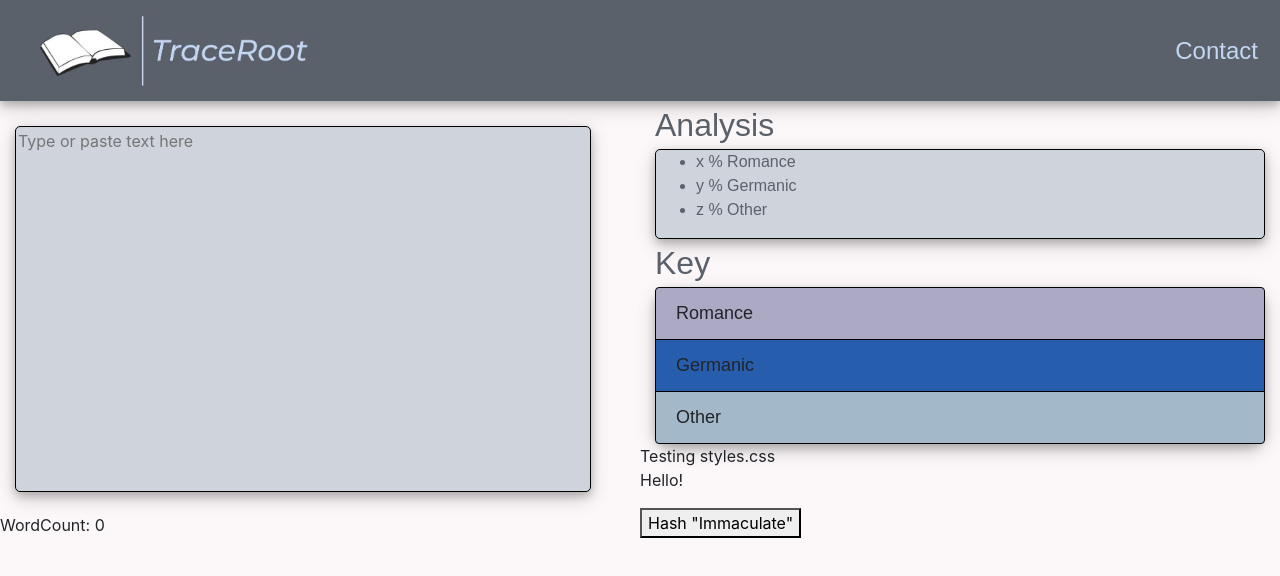
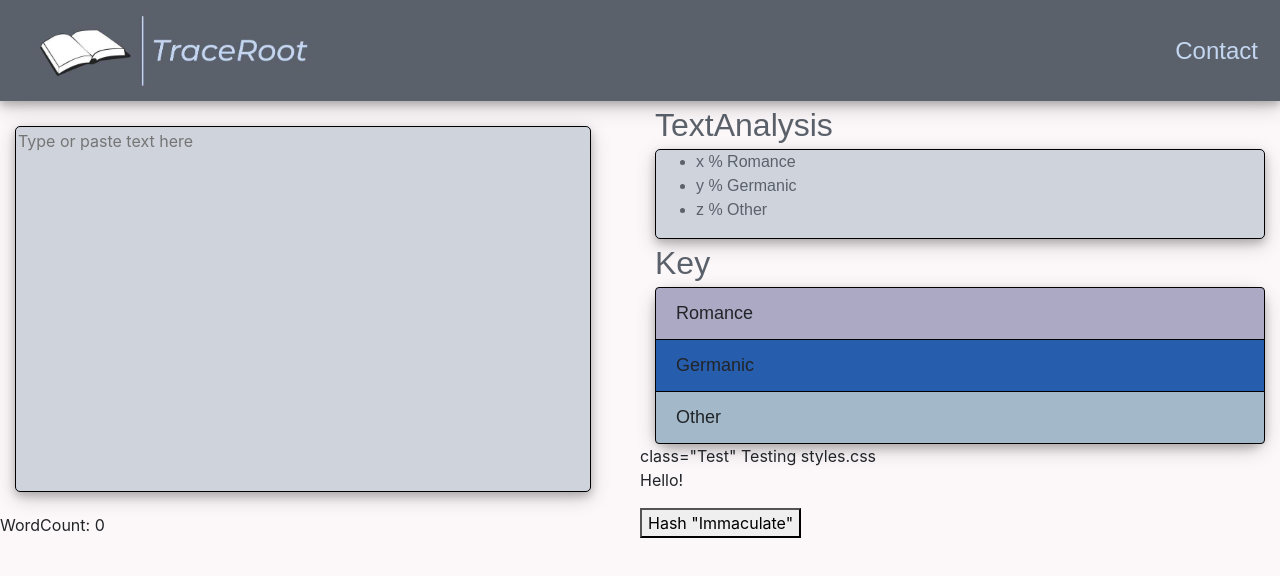
Before and after one commit to benjaminhsieh2002/benjaminhsieh2002.github.io, a React (Create React App) app: page / in a window 1280 px wide. Shown: the top 576 px of the page. Built offline with nearby package versions, Linux system fonts and the light colour scheme.

Commit message:
Split visual elements in Home into seperate components

```diff
--- a/package.json
+++ b/package.json
@@ -8,6 +8,7 @@
     "@testing-library/user-event": "^12.1.10",
     "react": "^17.0.2",
     "react-dom": "^17.0.2",
+    "react-native": "^0.66.2",
     "react-router": "^5.2.1",
     "react-router-dom": "^5.3.0",
     "react-scripts": "4.0.3",
--- a/src/Main.js
+++ b/src/Main.js
@@ -1,5 +1,5 @@
 import React from "react";
-import { Switch, Route, BrowserRouter } from 'react-router-dom';
+import { Route, BrowserRouter } from 'react-router-dom';
 
 import Home from './pages/Home'
 import Contact from './pages/Contact'
@@ -10,10 +10,8 @@ const Main = () => {
     return(
         <BrowserRouter>
 	    <Navbar/>
-            <Switch>
                 <Route exact path='/' exact component={Home}/>
                 <Route exact path='/contact' exact component={Contact}/>
-            </Switch>
         </BrowserRouter>
 
     );
--- a/src/pages/Home.js
+++ b/src/pages/Home.js
@@ -4,6 +4,9 @@ import hash from "../Backend"
 import "../Backend"
 import { Link } from "react-router-dom";
 import Textbox from "./pageComponents/Textbox"
+import TextAnalysis from "./pageComponents/TextAnalysis";
+import Key from "./pageComponents/Key";
+import TestingStyles from "./pageComponents/TestingStyles";
 
 class Home extends React.Component {
 	render() {
@@ -19,36 +22,13 @@ class Home extends React.Component {
 			</div>
 		<div class="flex-child">
 
-			  <header class="textAnalysis">
-			    Analysis
-			</header>
+		<TextAnalysis />
 
-			<div class="box">
-			    <ul>
-				<li class="box-percent box-percent-Romance">x % Romance</li>
-				<li class="box-percent box-percent-Germanic">y % Germanic</li>
-				<li class="box-percent box-percent-Other">z % Other</li>
+		<Key />
 
-			    </ul>
-		</div>
+			 <TestingStyles />
 
-		 <header class="key">
-			      Key
-			  </header>
-
-			 <div>
-			 <ul class="list-group">
-
-		  <li class="list-group-item list-group-item-romance">Romance</li>
-		  <li class="list-group-item list-group-item-germanic">Germanic</li>
-		  <li class="list-group-item list-group-item-other">Other</li>
-		  </ul>
-			 </div>
-			 <div class="Test"> Testing styles.css</div>
-			 <p>Hello!</p>
-			<button onclick={hash('immaculate')}> Hash "Immaculate" </button>
 			</div>
-
 			</div>
 
 
--- /dev/null
+++ b/src/pages/pageComponents/Key.js
@@ -0,0 +1,28 @@
+import React from "react"
+import "../../style/style.css"
+
+class Key extends React.Component{
+    render() {
+    return(
+        <div>
+
+<header class="key">
+			      Key
+			  </header>
+
+			 <div>
+			 <ul class="list-group">
+
+		  <li class="list-group-item list-group-item-romance">Romance</li>
+		  <li class="list-group-item list-group-item-germanic">Germanic</li>
+		  <li class="list-group-item list-group-item-other">Other</li>
+		  </ul>
+			 </div>
+
+
+
+        </div>
+     )
+    }
+}
+export default Key;
--- /dev/null
+++ b/src/pages/pageComponents/TestingStyles.js
@@ -0,0 +1,17 @@
+import React from "react"
+import "../../style/style.css"
+import hash from "../../Backend.js"
+
+class TestingStyles extends React.Component {
+    render() {
+    return(
+        <div>
+        <div> class="Test" Testing styles.css </div>
+			<p>Hello!</p>
+			<button onclick={hash('immaculate')}> Hash "Immaculate" </button>
+		</div>
+    )
+}
+}
+
+export default TestingStyles;
--- /dev/null
+++ b/src/pages/pageComponents/TextAnalysis.js
@@ -0,0 +1,25 @@
+import React from "react"
+import "../../style/style.css"
+
+class TextAnalysis extends React.Component {
+    render() {
+        return(
+           <div>
+            <header class="textAnalysis">
+TextAnalysis
+</header>
+
+<div class="box">
+<ul>
+<li class="box-percent box-percent-Romance">x % Romance</li>
+<li class="box-percent box-percent-Germanic">y % Germanic</li>
+<li class="box-percent box-percent-Other">z % Other</li>
+
+</ul>
+</div>
+ </div>
+        )
+    }
+}
+
+export default TextAnalysis;
```
Also changed, not shown: 2 other files (tests, documents, lock files or other folders).
